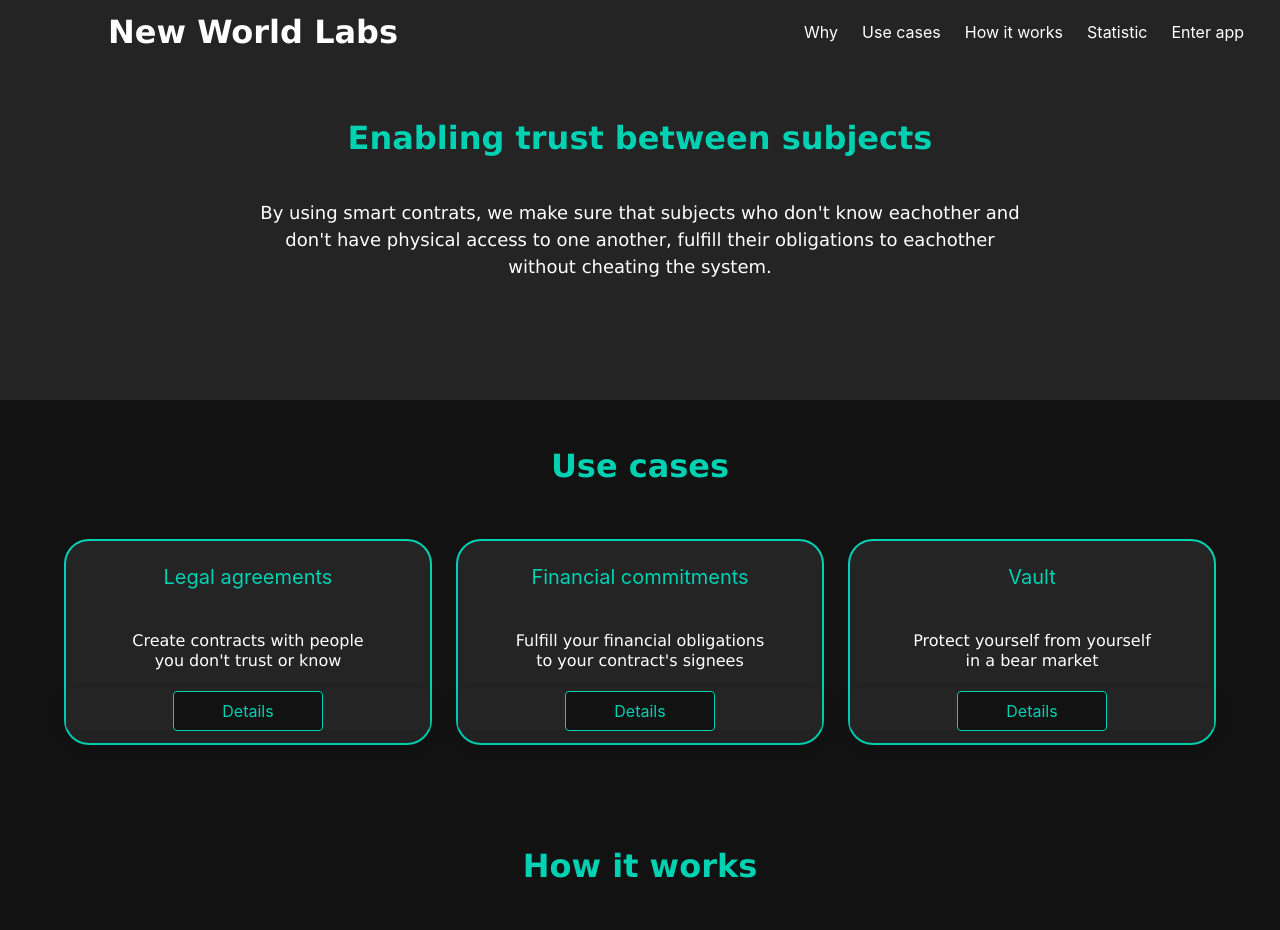
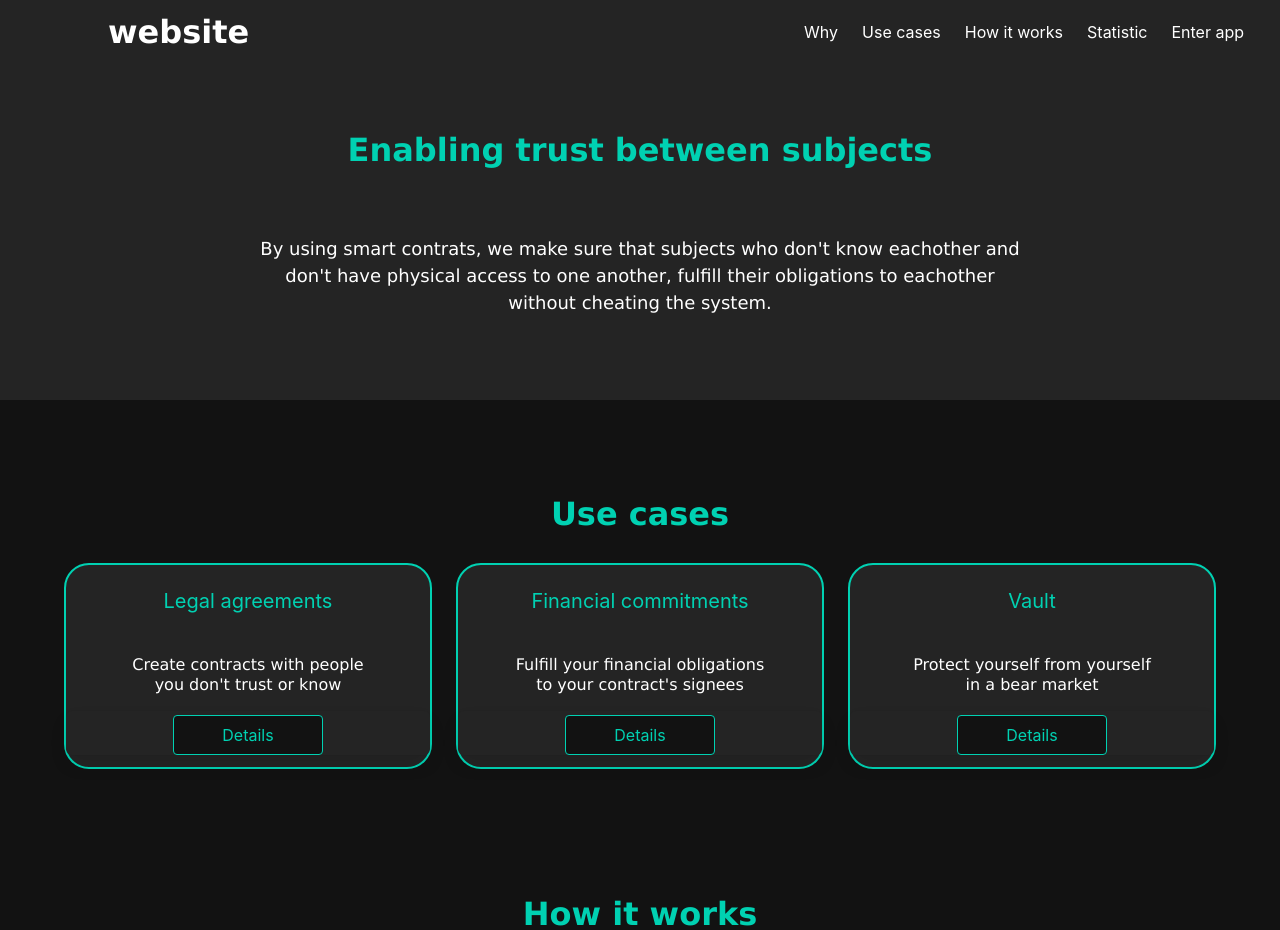
Before and after one commit to farinavito/Web3-Website, a Next.js app: page / in a window 1280 px wide. Shown: the top 930 px of the page. Built offline with nearby package versions, Linux system fonts and the light colour scheme.

Commit message:
removed the text tag from the index.js

```diff
--- a/pages/application.js
+++ b/pages/application.js
@@ -8,7 +8,7 @@ const App = () => {
     return (
         <div className={styles.main}>
             <Head>
-                <title>Create Next App</title>
+                <title>New World</title>
                 <meta name="description" content="Generated by create next app" />
                 <link rel="icon" href="/favicon.ico" />
             </Head>
--- a/pages/index.js
+++ b/pages/index.js
@@ -11,7 +11,7 @@ const Homepage = () => {
         <div className={styles.main}>
 
             <Head>
-                <title>Create Next App</title>
+                <title>website</title>
                 <meta name="description" content="Generated by create next app" />
                 <link rel="icon" href="/favicon.ico" />
             </Head>
@@ -27,7 +27,7 @@ const Homepage = () => {
                         <div className='navbar-item'></div>
                           <div className='navbar-item'>
                             <Link href='/'>
-                                <a><h1>New World Labs</h1></a>
+                                <a><h2>website</h2></a>
                             </Link>
                           </div>
                         </div>
@@ -76,9 +76,9 @@ const Homepage = () => {
             <section className="hero is-halfheight has-background-black-ter">
                 <div className="hero-body">
                   <div className="container has-text-centered">
-                    <text className="title">
+                    <h1 className="title">
                         Enabling trust between subjects
-                    </text>
+                    </h1>
                     <p className="has-text-centered pt-4">
                         <br></br>
                         By using smart contrats, we make sure that subjects who don't know eachother and <br></br>
@@ -92,9 +92,9 @@ const Homepage = () => {
             <section className="hero has-background-black-bis is-halfheight">
                 <div className="columns">
                   <div className="column has-text-centered mt-6">
-                    <text className="title ">
+                    <h1 className="title ">
                       Use cases
-                    </text>
+                    </h1>
                   </div>
                 </div>
                 <div className="hero-body py-0">
@@ -156,9 +156,9 @@ const Homepage = () => {
             <section className="hero is-halfheight has-background-black-bis">
                 <div className="columns">
                   <div className="column has-text-centered mt-6">
-                    <text className="title ">
+                    <h1 className="title ">
                       How it works
-                    </text>
+                    </h1>
                     <p className="has-text-centered mt-6">
                     <Link href="/how-it-works">
                       <button className="button is-outlined py-2 px-6 is-size-6">Show more</button>
@@ -216,9 +216,9 @@ const Homepage = () => {
             <section className="hero is-medium has-background-black-bis">
                 <div className="columns">
                   <div className="column has-text-centered mt-6">
-                    <text className="title ">
+                    <h1 className="title ">
                       Statistic
-                    </text>
+                    </h1>
                     <p className="has-text-centered mt-6">
                     <Link href="/statistic">
                       <button className="button is-outlined py-2 px-6 is-size-6">Show more</button>
--- a/styles/Homepage.module.css
+++ b/styles/Homepage.module.css
@@ -1,4 +1,10 @@
 .main h1 {
+    font-family: Verdana, Geneva, Tahoma, sans-serif;
+    color: hsl(171, 100%, 41%);
+    margin-top: 3rem;
+}
+
+.main h2 {
     font-family: Verdana, Geneva, Tahoma, sans-serif;
     font-size: 2em;
     font-weight: bold;
```
